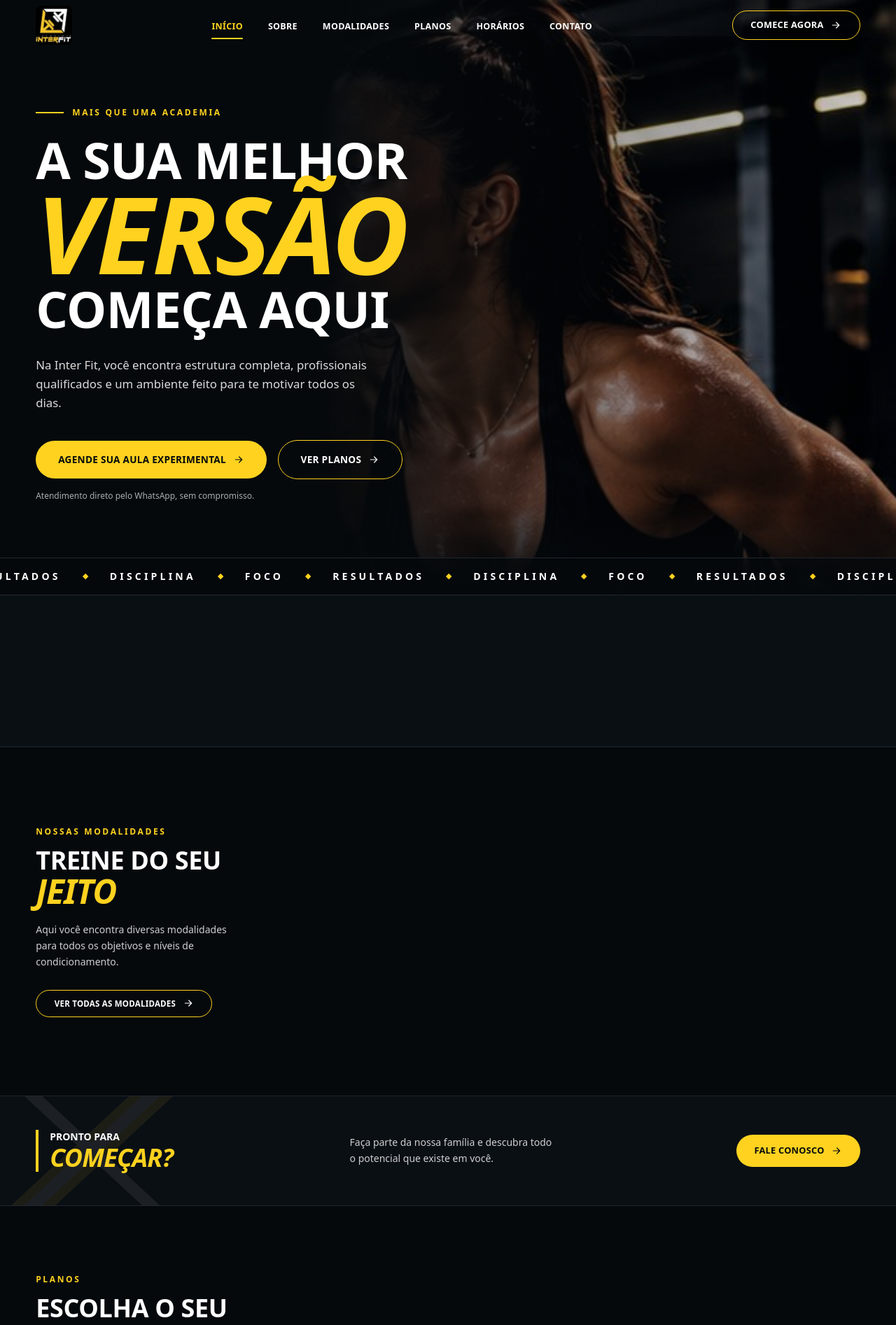
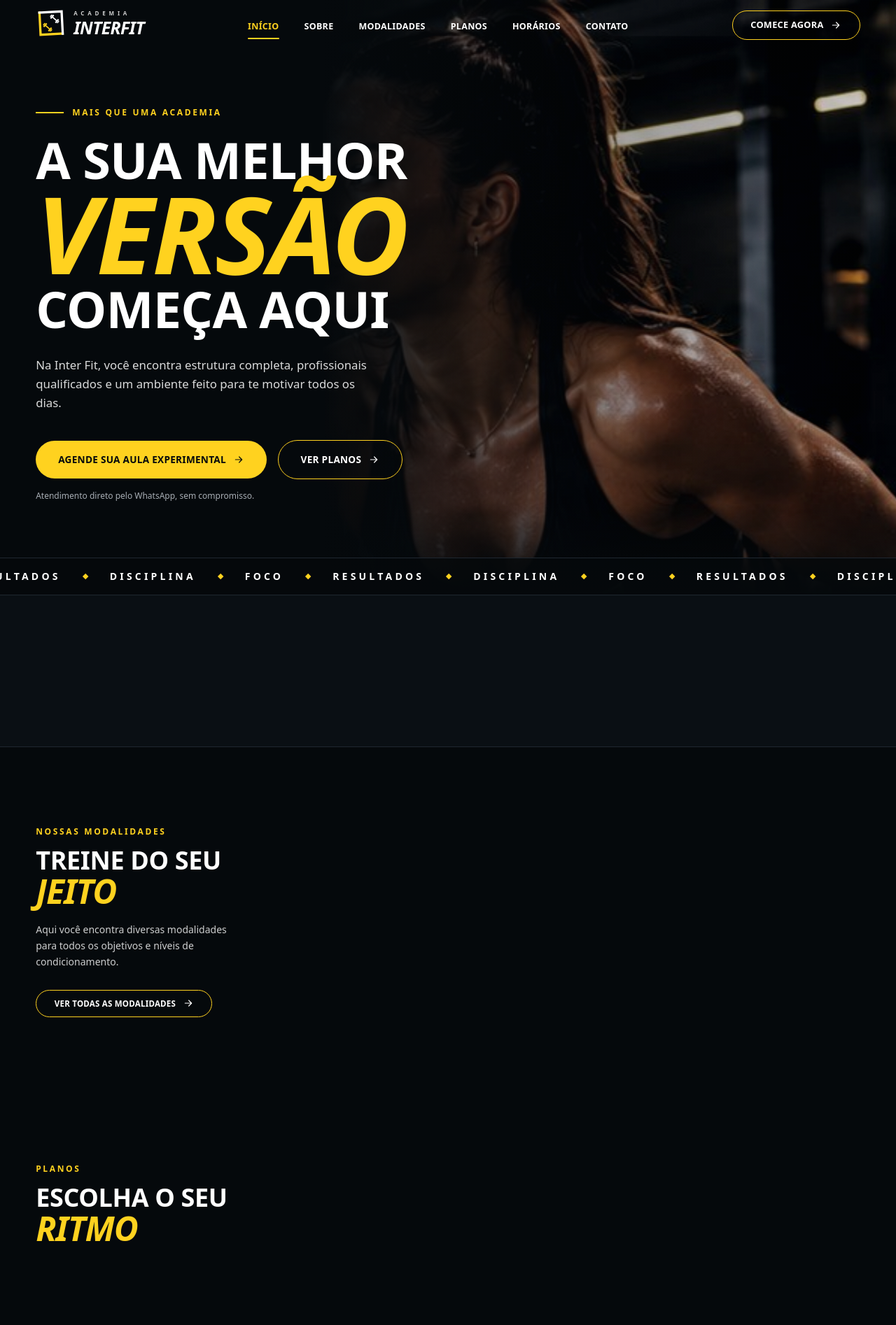
Before and after one commit to amaolisil20-code/interfit-site, a Next.js app: page / in a window 1280 px wide. Shown: the top 1894 px of the page at 70% size. Built offline with nearby package versions, Linux system fonts and the light colour scheme.

Commit message:
Remove faixa Pronto para começar e redesenha logo, símbolo e favicon em vetor
Co-Authored-By: Claude Sonnet 5.5 <noreply@anthropic.com>

```diff
--- a/src/app/page.tsx
+++ b/src/app/page.tsx
@@ -3,7 +3,6 @@ import { Footer } from "@/components/Footer";
 import { Hero } from "@/components/sections/Hero";
 import { Features } from "@/components/sections/Features";
 import { Modalidades } from "@/components/sections/Modalidades";
-import { CtaBand } from "@/components/sections/CtaBand";
 import { Planos } from "@/components/sections/Planos";
 import { HorariosContato } from "@/components/sections/HorariosContato";
 
@@ -15,7 +14,6 @@ export default function Home() {
         <Hero />
         <Features />
         <Modalidades />
-        <CtaBand />
         <Planos />
         <HorariosContato />
       </main>
--- a/src/components/Logo.tsx
+++ b/src/components/Logo.tsx
@@ -1,18 +1,17 @@
-import Image from "next/image";
+import { Mark } from "./Mark";
 
 /**
- * Logo oficial (public/img/logo.jpg, 105x114 — baixa resolução).
- * Trocar por SVG/PNG em alta quando a academia enviar.
+ * Logo montada em vetor (símbolo + palavra) a partir do ícone da Interfit.
+ * Nítida em qualquer tamanho; substituir pelo arquivo oficial quando existir.
  */
 export function Logo({ className = "" }: { className?: string }) {
   return (
-    <Image
-      src="/img/logo.jpg"
-      alt="Interfit Academia"
-      width={105}
-      height={114}
-      priority
-      className={`h-14 w-auto rounded-lg ${className}`}
-    />
+    <span className={`inline-flex items-center gap-2.5 ${className}`} aria-label="Interfit Academia">
+      <Mark className="h-11 w-11 shrink-0" />
+      <span className="flex flex-col leading-none">
+        <span className="text-[0.5rem] font-semibold tracking-[0.6em] text-white/80">ACADEMIA</span>
+        <span className="mt-1 text-[1.55rem] font-black italic tracking-tight text-white">INTERFIT</span>
+      </span>
+    </span>
   );
 }
--- a/src/components/Mark.tsx
+++ b/src/components/Mark.tsx
@@ -1,12 +1,30 @@
 /**
- * Símbolo da Interfit (Z amarelo + X branco) em tamanho gráfico.
- * Mesma geometria do Logo provisório; trocar pelo SVG oficial quando existir.
+ * Símbolo da Interfit, redesenhado em vetor a partir do ícone do Instagram:
+ * moldura quadrada (lados de cima/direita brancos, esquerda/baixo amarelos)
+ * com dois halteres na diagonal. Fonte única: Logo, texturas e favicon usam esta geometria.
+ * Trocar pelo SVG oficial quando a academia enviar.
  */
+function Dumbbell({ x, y, color }: { x: number; y: number; color: string }) {
+  return (
+    <g transform={`translate(${x} ${y}) rotate(45)`} fill={color}>
+      <rect x="-9" y="-1.9" width="18" height="3.8" />
+      <rect x="-13" y="-7.5" width="5" height="15" rx="1" />
+      <rect x="8" y="-7.5" width="5" height="15" rx="1" />
+      <rect x="-17" y="-4.5" width="3.5" height="9" rx="1" />
+      <rect x="13.5" y="-4.5" width="3.5" height="9" rx="1" />
+    </g>
+  );
+}
+
 export function Mark({ className = "" }: { className?: string }) {
   return (
-    <svg viewBox="0 0 40 40" className={className} fill="none" aria-hidden="true">
-      <path d="M6 7h28L6 33h28" stroke="var(--color-brand)" strokeWidth="5" strokeLinejoin="round" />
-      <path d="M6 7l28 26M34 7L6 33" stroke="#fff" strokeWidth="2" />
+    <svg viewBox="0 0 100 100" className={className} fill="none" aria-hidden="true">
+      <g transform="rotate(-3 50 50)">
+        <path d="M14 11V86H89" stroke="var(--color-brand)" strokeWidth="7.5" />
+        <path d="M10 14H86V90" stroke="#fff" strokeWidth="7.5" />
+        <Dumbbell x={38} y={63} color="var(--color-brand)" />
+        <Dumbbell x={62} y={37} color="#fff" />
+      </g>
     </svg>
   );
 }
--- a/src/components/sections/CtaBand.tsx
+++ /dev/null
@@ -1,23 +0,0 @@
-import { whatsappLink } from "@/content/site";
-import { Arrow } from "../Icons";
-import { Mark } from "../Mark";
-
-export function CtaBand() {
-  return (
-    <section className="relative isolate overflow-hidden border-y border-line bg-ink-2">
-      <Mark className="pointer-events-none absolute -left-10 top-1/2 -z-10 h-[220%] -translate-y-1/2 opacity-[0.07]" />
-      <div className="reveal container-x flex flex-col gap-6 py-12 md:flex-row md:items-center md:justify-between">
-        <div className="border-l-4 border-brand pl-4">
-          <p className="text-sm font-bold uppercase">Pronto para</p>
-          <p className="display-accent text-4xl">Começar?</p>
-        </div>
-        <p className="max-w-[300px] text-sm leading-relaxed text-white/80">
-          Faça parte da nossa família e descubra todo o potencial que existe em você.
-        </p>
-        <a href={whatsappLink()} target="_blank" rel="noopener" className="btn btn-primary self-start md:self-auto">
-          Fale conosco <Arrow />
-        </a>
-      </div>
-    </section>
-  );
-}
```
Also changed, not shown: public/img/logo.jpg (deleted), src/app/icon.svg.
